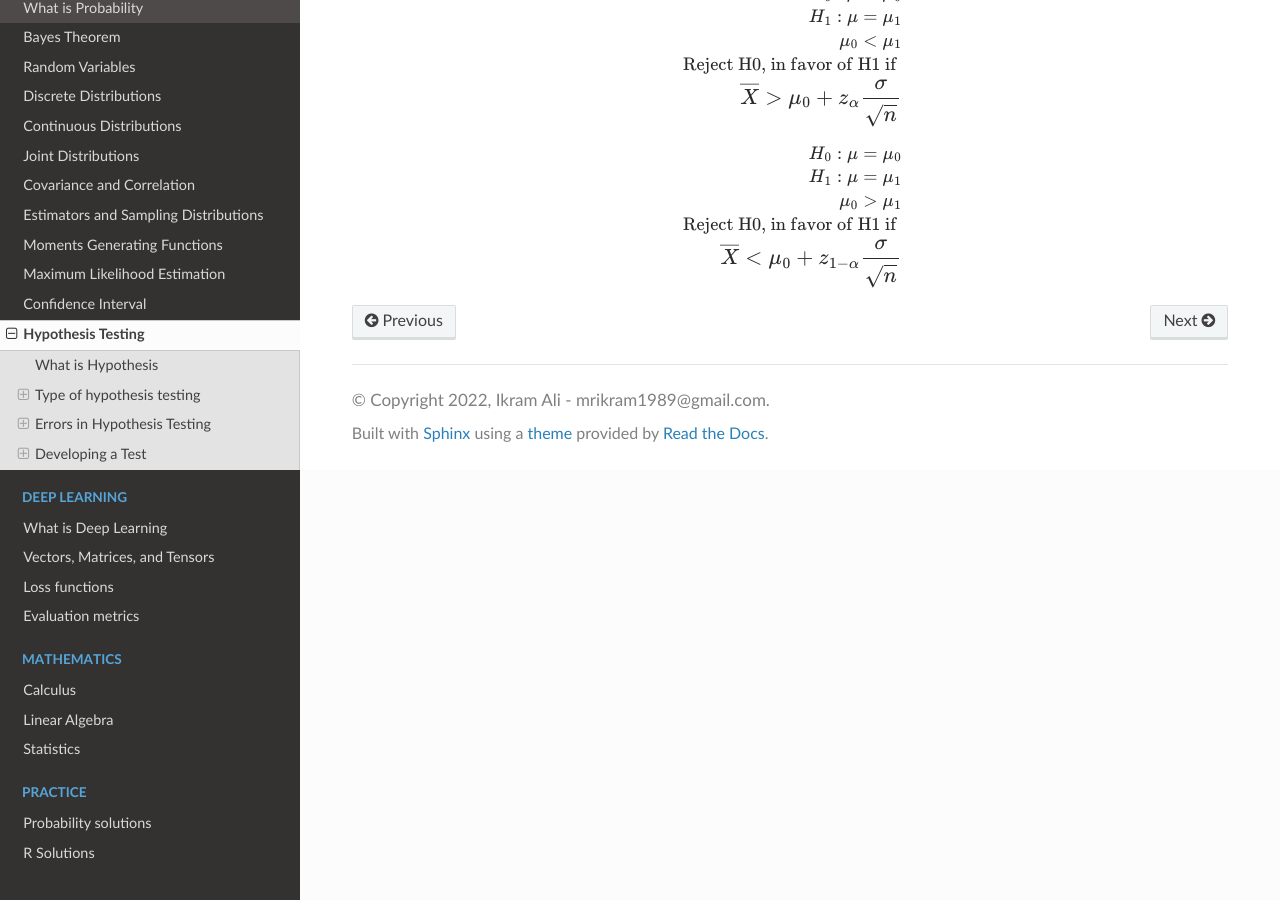
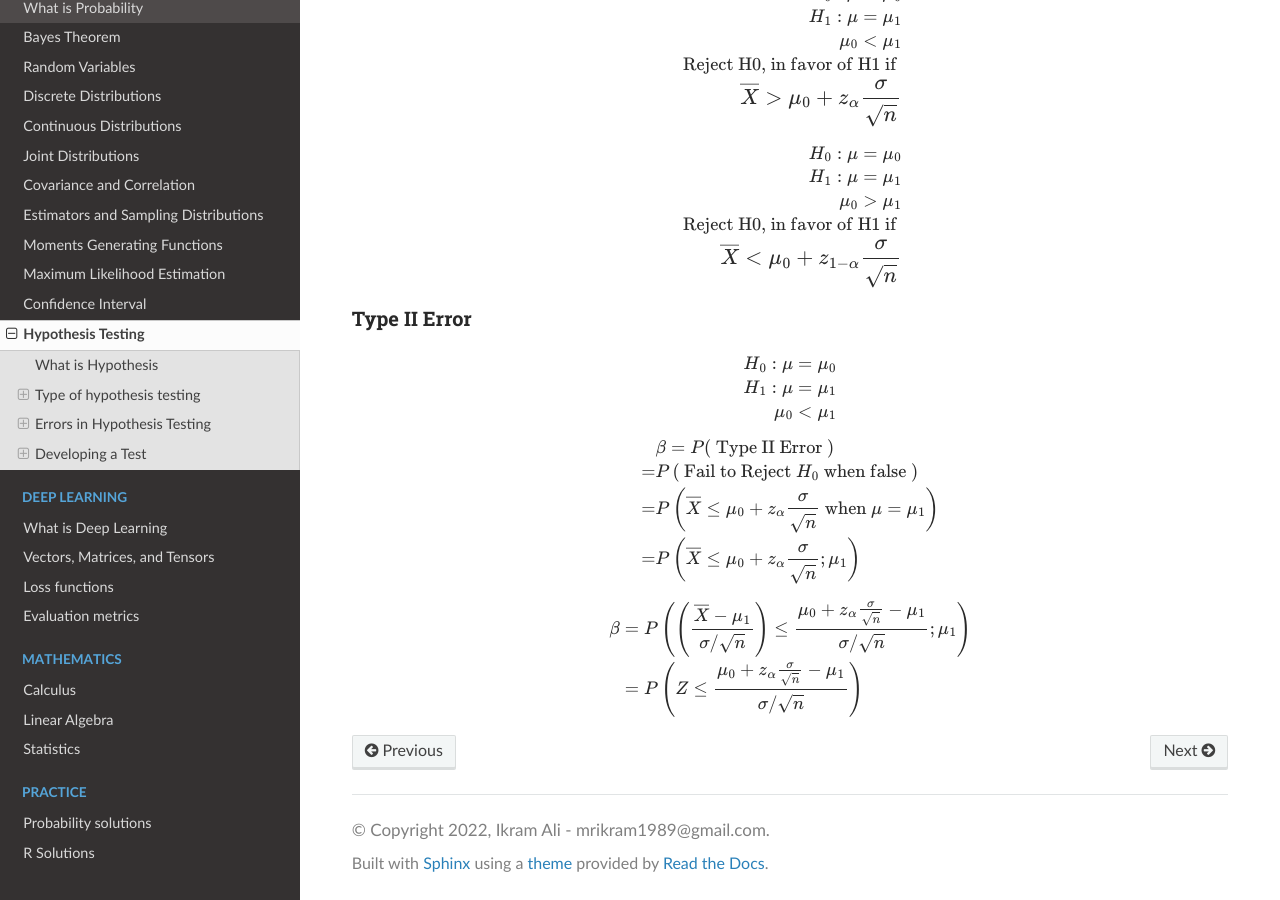
Before and after one commit to akkefa/ml-notes, a Sphinx documentation site: the page built from docs/probability/hypothesis_testing.md, in a window 1280 px wide and 900 px high, scrolled down 8409 px. Built offline with Sphinx 7.4.7 and the Read the Docs theme 2.0.0, drawn with Linux system fonts in a browser that asks for light colours.

Commit message:
new changes

```diff
--- a/docs/probability/hypothesis_testing.md
+++ b/docs/probability/hypothesis_testing.md
@@ -282,3 +282,29 @@ H _1: \mu=\mu_1 \\
 
 \large \overline{ X }<\mu_0+ z_{1-\alpha} \frac{\sigma}{\sqrt{ n }}
 $$
+
+### Type II Error
+
+$$
+H_0: \mu=\mu_0 \\
+H _1: \mu=\mu_1 \\
+\mu_0<\mu_1
+$$
+
+$$
+\begin{aligned}
+& \beta= P (\text { Type II Error }) \\
+=& P \left(\text { Fail to Reject } H _0 \text { when false }\right) \\
+=& P \left(\overline{ X } \leq \mu_0+ z _\alpha \frac{\sigma}{\sqrt{ n }} \text { when } \mu=\mu_1\right) \\
+=& P \left(\overline{ X } \leq \mu_0+ z _\alpha \frac{\sigma}{\sqrt{ n }} ; \mu_1\right)
+\end{aligned}
+
+
+$$
+
+$$
+\begin{aligned}
+\beta &= P \left(\left(\frac{\overline{X} -\mu_1}{\sigma / \sqrt{ n }}\right) \leq \frac{\mu_0+ z _\alpha \frac{\sigma}{\sqrt{ n }}-\mu_1}{\sigma / \sqrt{ n }} ; \mu_1\right) \\
+&= P \left( Z \leq \frac{\mu_0+ z _\alpha \frac{\sigma}{\sqrt{ n }}-\mu_1}{\sigma / \sqrt{ n }}\right)
+\end{aligned}
+$$
```
